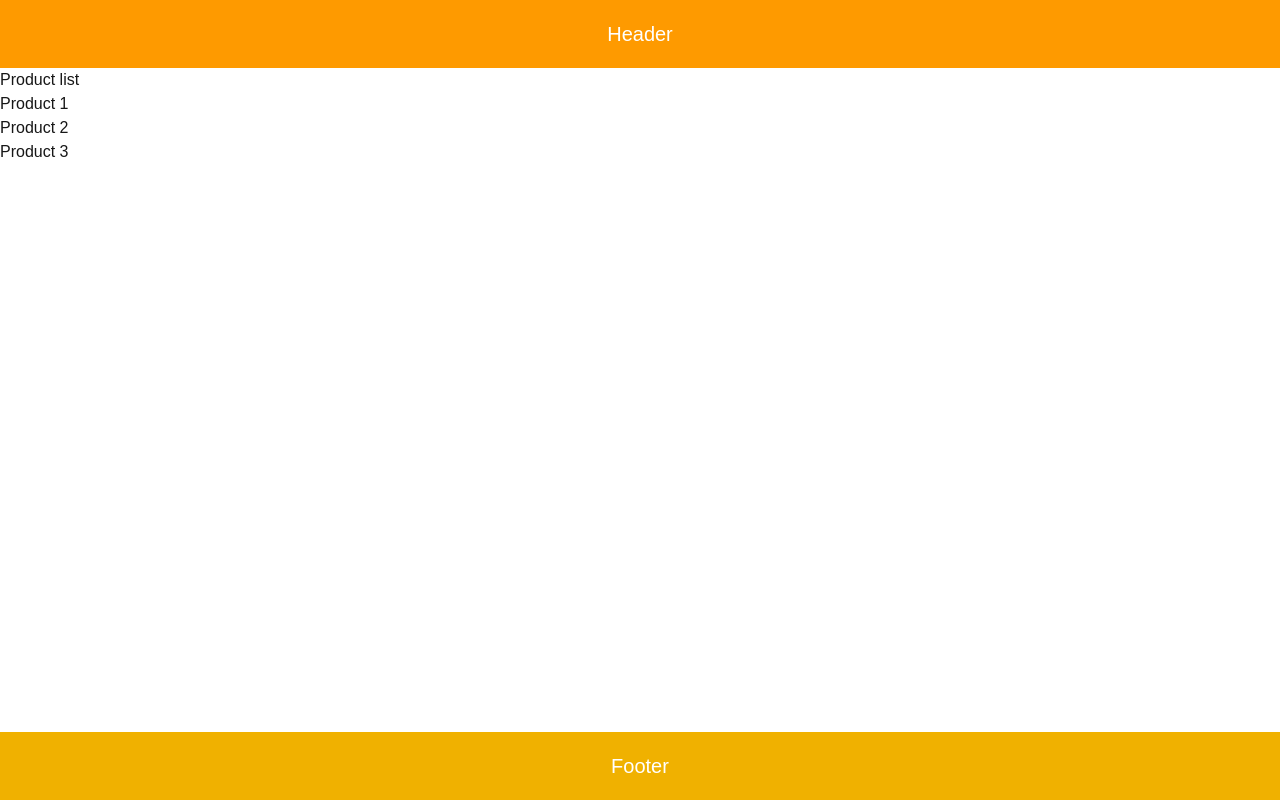
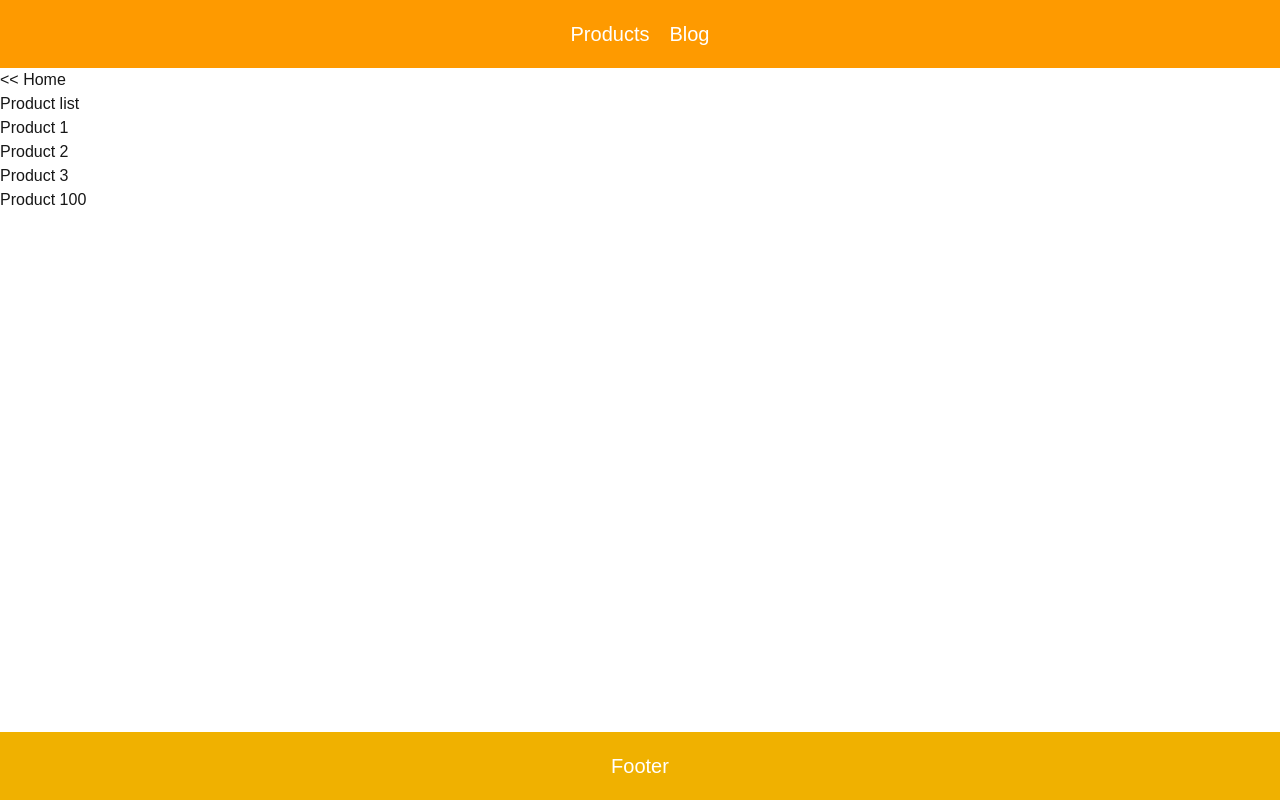
Before and after one commit to ammarAlzaqam/NEXT.JS-15-Tutorials, a Next.js app in the folder routing-demo/: page /products in a window 1280 px wide. Built offline with nearby package versions, Linux system fonts and the light colour scheme.

Commit message:
link component

```diff
--- a/routing-demo/src/app/products/page.tsx
+++ b/routing-demo/src/app/products/page.tsx
@@ -1,8 +1,10 @@
 import Link from "next/link";
 
 export default function ProductList() {
+  const productId = 100;
   return (
     <section>
+      <Link href="/"> {"<<"} Home</Link>
       <h1>Product list</h1>
       <ul>
         <li>
@@ -12,7 +14,12 @@ export default function ProductList() {
           <Link href="/products/2">Product 2</Link>
         </li>
         <li>
-          <Link href="/products/3">Product 3</Link>
+          <Link href="/products/3" replace>
+            Product 3
+          </Link>
+        </li>
+        <li>
+          <Link href={`/products/${productId}`}>Product {productId}</Link>
         </li>
       </ul>
     </section>
--- a/routing-demo/src/components/header.tsx
+++ b/routing-demo/src/components/header.tsx
@@ -1,5 +1,16 @@
+import Link from "next/link";
+
 export default function Header() {
   return (
-    <div className="p-5 text-center bg-amber-500 text-white text-xl">Header</div>
+    <div className="p-5 bg-amber-500 text-white text-xl">
+      <ul className="flex justify-center items-center gap-5">
+        <li>
+          <Link href="/products">Products</Link>
+        </li>
+        <li>
+          <Link href="/blog">Blog</Link>
+        </li>
+      </ul>
+    </div>
   )
 }
```
